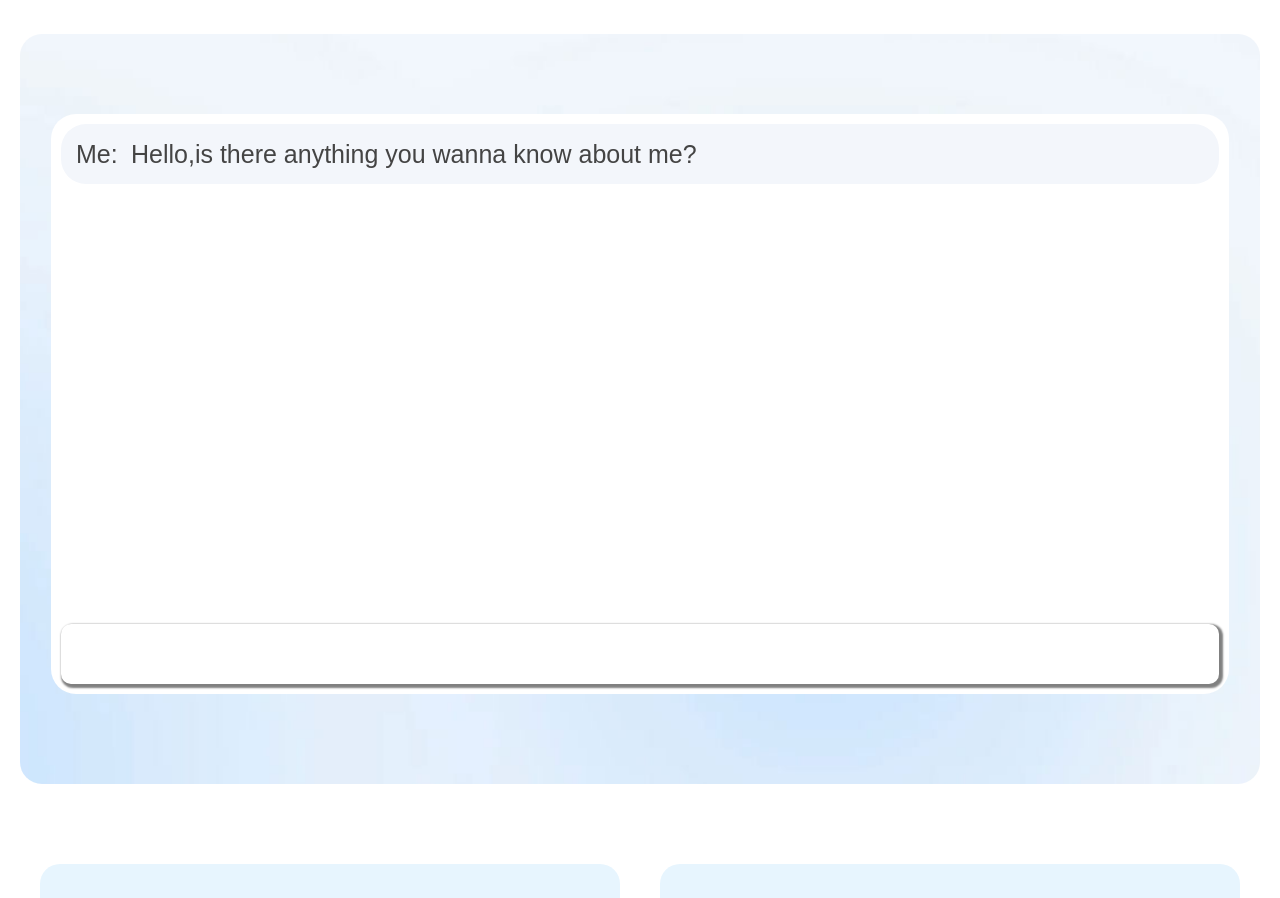
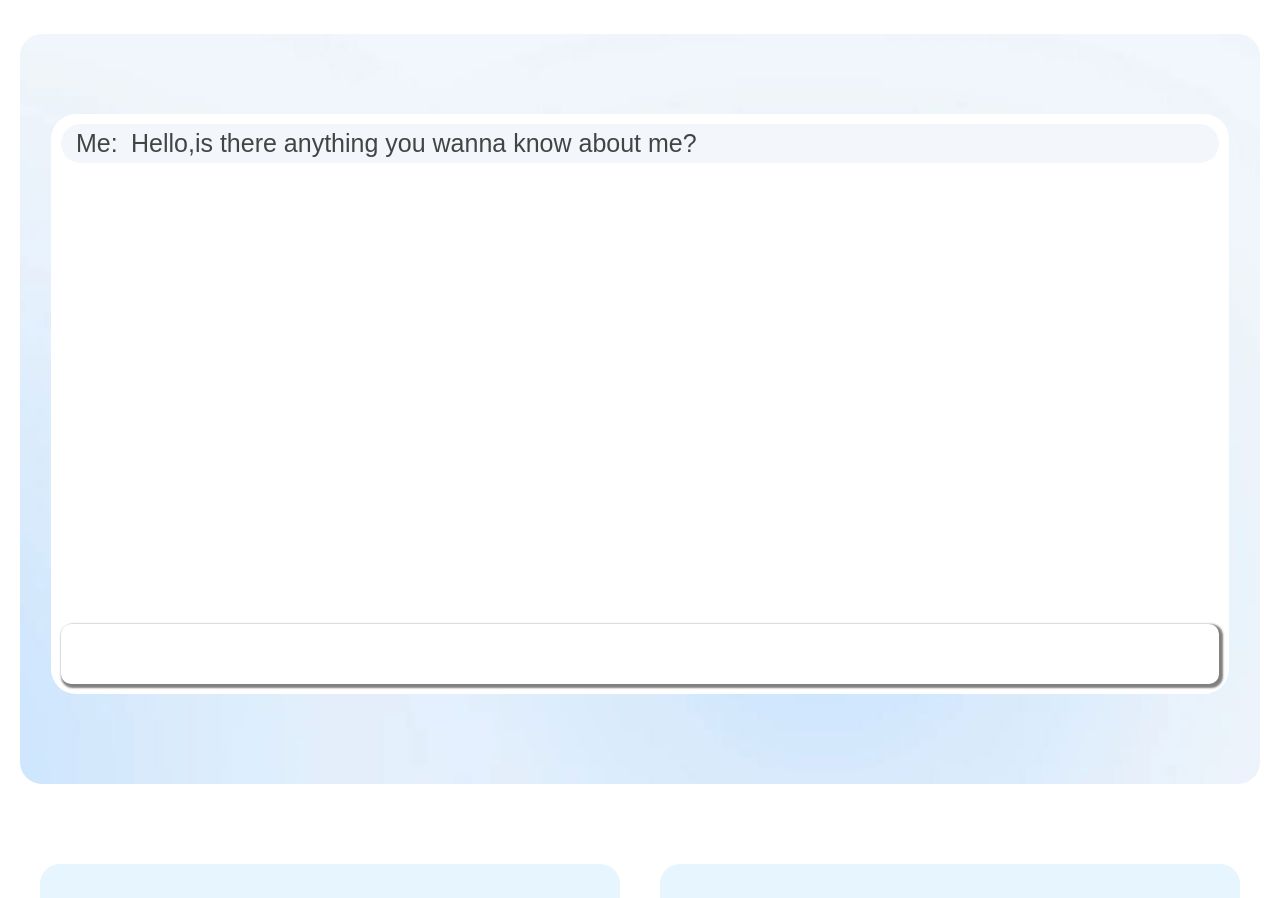
Before and after one commit to Irvingouj/my-website, a React (Create React App) app: page / in a window 1280 px wide. Shown: the part 1340-2238 px from the top of the page. Built offline with nearby package versions, Linux system fonts and the light colour scheme.

Commit message:
Revert "trying to make the cursor blink"
This reverts commit 12829bb4730a03ece70ea32444705d25946f65cf.

```diff
--- a/src/components/chatbox/chatbox.css
+++ b/src/components/chatbox/chatbox.css
@@ -77,16 +77,3 @@ input{
 .even{
     background-color: #f3f6fb;
 }
-
-@keyframes cursor-blink {
-    from, to {
-        color: transparent;
-      }
-      50% {
-        color: black;
-      }
-}
-
-.box {
-    animation: 1s blink step-end infinite;
-}
--- a/src/components/chatbox/chatbox.tsx
+++ b/src/components/chatbox/chatbox.tsx
@@ -11,7 +11,6 @@ const Chatbox: FC<ChatboxProps> = () => {
   const [inputFinished, setInputFinished] = useState<boolean>(false);
   const inputRef = React.useRef<HTMLInputElement>(null);
   const chatboxRef = React.useRef<HTMLDivElement>(null);
-  const [waiting, setWaiting] = useState<boolean>(false);
 
 
   const sendMessage = (e: React.KeyboardEvent<HTMLInputElement>) => {
@@ -30,9 +29,8 @@ const Chatbox: FC<ChatboxProps> = () => {
 
     async function getResponseFromServer(message: string) {
       console.log("message:" + message);
-      setWaiting(true)
       const res = await getResponse(messages);
-      setWaiting(false)
+
       setMessages([...messages, { content: res, sender: "Me" }]);
       setInputFinished(false);
     }
@@ -58,14 +56,11 @@ const Chatbox: FC<ChatboxProps> = () => {
     console.log("messages:" + messages)
   }, [messages])
 
-
-
-  const getWaiting = () => {
-    if (waiting) {
-      return (
-        <ListElement message={{sender:'me',content:""}} index={messages.length} waiting={true}/>
-      )
+  const minHeight = (message:string) => {
+    if(message.length < 17){
+      return 60;
     }
+    return Math.ceil(message.length/17) * 6
   }
 
 
@@ -76,11 +71,18 @@ const Chatbox: FC<ChatboxProps> = () => {
           <div className="chatbox" ref={chatboxRef}>
             {
               messages.map((message, index) => {
-                return <ListElement message={message} index={index} key={index}/>
+                return (
+                  <div className={"chat-list-item " + (index % 2 == 0 ? "even" : "odd")} key={index} style={{ minHeight: minHeight(message.content)}}>
+                    <div className='sender'>
+                      {message.sender.charAt(0).toUpperCase() + message.sender.slice(1) + ':'}
+                    </div>
+
+                    <span className="text" >
+                      {message.content}
+                    </span>
+                  </div>
+                )
               })
-            }
-            {
-              getWaiting()
             }
           </div>
           <input ref={inputRef} type="text" id="1" onKeyDown={sendMessage}></input>
@@ -91,33 +93,4 @@ const Chatbox: FC<ChatboxProps> = () => {
   )
 }
 
-interface ListElementProp {
-  message: Message;
-  index: number;
-  waiting?: boolean;
-}
-
-export const ListElement: FC<ListElementProp> = (prop:ListElementProp) => {
-  const { message, index ,waiting} = prop;
-  const minHeight = (message: string) => {
-    console.log("message.length:" + message.length)
-    if (message.length < 100) {
-      return 60;
-    }
-    return Math.ceil(message.length / 17) * 6
-  }
-  return (
-    <div className={"chat-list-item " + (index % 2 == 0 ? "even" : "odd")} key={index} style={{ minHeight: minHeight(message.content) }}>
-      <div className='sender'>
-        {message.sender.charAt(0).toUpperCase() + message.sender.slice(1) + ':'}
-      </div>
-
-      <span className={`text ${waiting?"box":''}`} >
-        {message.content}
-      </span>
-    </div>
-  )
-}
-
-
 export default Chatbox;
--- a/src/utils/ChatService.ts
+++ b/src/utils/ChatService.ts
@@ -51,14 +51,11 @@ export const getResponse = async (messages: Message[]): Promise<string> => {
     body: raw,
   };
 
-  // let res = await fetch("https://irvingouj.azurewebsites.net/api/service/chat?code=W3doon5dJNOfnMiJdsV3eLPtCkUDZmV7dbeFoxzP6vJNAzFuh6KVPg==", requestOptions)
-  // let data = await res.json()
-  // console.log(data)
+  let res = await fetch("https://irvingouj.azurewebsites.net/api/service/chat?code=W3doon5dJNOfnMiJdsV3eLPtCkUDZmV7dbeFoxzP6vJNAzFuh6KVPg==", requestOptions)
+  let data = await res.json()
+  console.log(data)
 
-  // return data.response;
+  return data.response;
 
-  let res = await fetch("https://httpstat.us/504?sleep=60000")
-
-
-  return "test";
+  // return knowledgeBase;
 }
```
